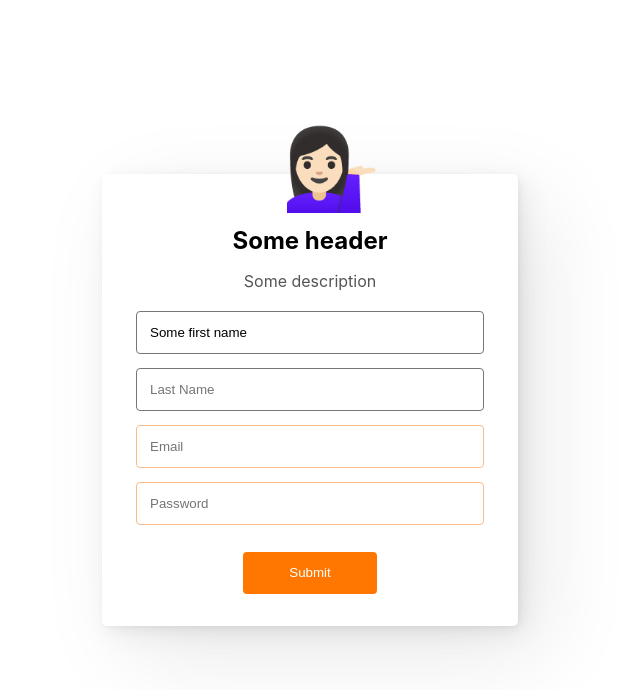
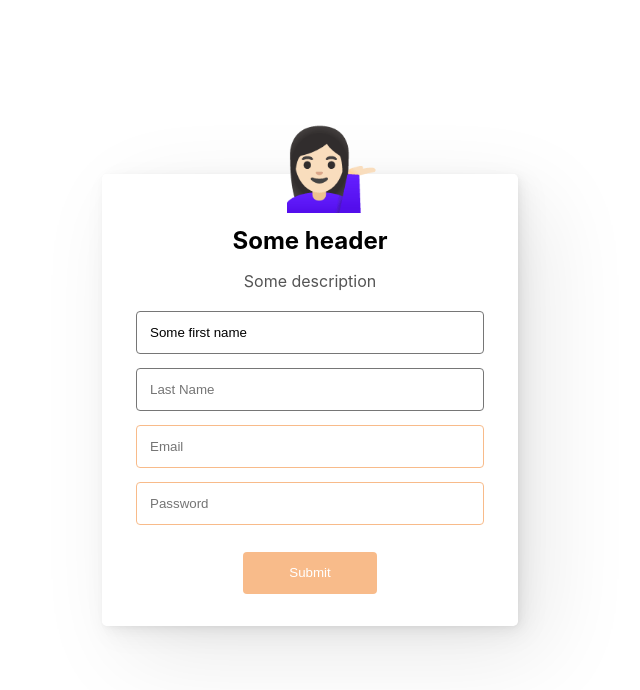
Before and after one commit to Gudrodr/test_blackshield, a React (Create React App) app: page / in a window 1280 px wide. Shown: the top 690 px of the page, without its empty margins (330-970 px from the left). Built offline with nearby package versions, Linux system fonts and the light colour scheme.

Commit message:
corner case fix

```diff
--- a/src/components/DynamicForm.tsx
+++ b/src/components/DynamicForm.tsx
@@ -53,20 +53,23 @@ const DynamicForm = (props: Props) => {
     }, [requiredFields, setIsValid]);
 
     useEffect(() => {
+        const reqFields: Record<string, boolean> = {};
         config.forEach(({ id, defaultValue, required }) => {
             setFormData((prevValues) => ({ ...prevValues, [id]: defaultValue || '' }));
             if (required) {
                 // создаём список полей обязательных к заполнению и валидации
-                setRequiredFields((prevValues) => ({ ...prevValues, [id]: false }));
+                reqFields[id] = false;
             }
         });
 
         // если не оказалось обязательных к заполнению полей
         // то сразу отмечаем форму как валидную
-        if (Object.keys(requiredFields).length === 0) {
+        if (Object.keys(reqFields).length === 0) {
             setIsValid(true);
+        } else {
+            setRequiredFields(reqFields);
         }
-    }, [config]);
+    }, [config, setIsValid]);
 
     return (
         <Form id={formId} onSubmit={handleSubmit}>
--- a/src/components/input/PasswordInput.tsx
+++ b/src/components/input/PasswordInput.tsx
@@ -5,7 +5,9 @@ import { InputProps } from "./types";
 const PasswordInput = (props: InputProps) => {
 
     const onChange = (value: string) => {
-        props.onChange(props.id, value, validatePassword(value));
+        const validate = validatePassword(value);
+        console.log('validate pass', validate);
+        props.onChange(props.id, value, validate);
     };
 
     return (
```
